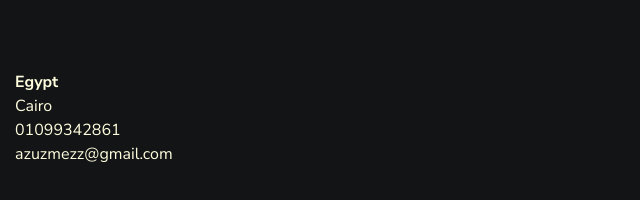
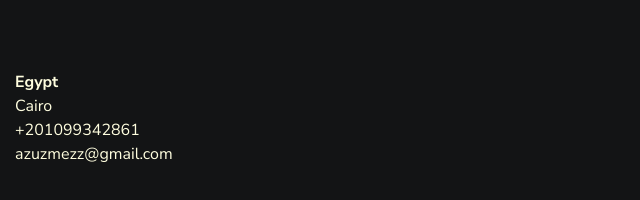
Before and after one commit to azuzmohd/Portfolio, a website: page index.html in a window 1280 px wide. Shown: the part 1277-1477 px from the top of the page, 0-640 px from the left. Drawn offline with Linux system fonts and the light colour scheme.

Commit message:
Update index.html

```diff
--- a/index.html
+++ b/index.html
@@ -122,7 +122,7 @@
                             <br>
                             Cairo
                             <br>
-                            01099342861
+                            +201099342861
                             <br>
                              azuzmezz@gmail.com
                         </p>
```
